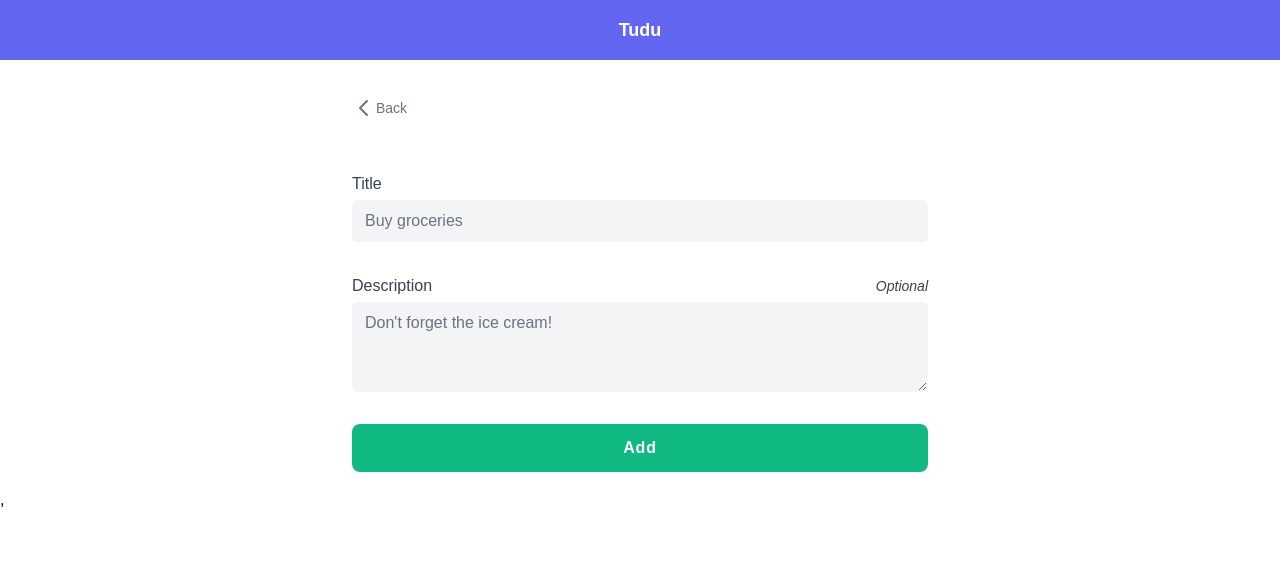
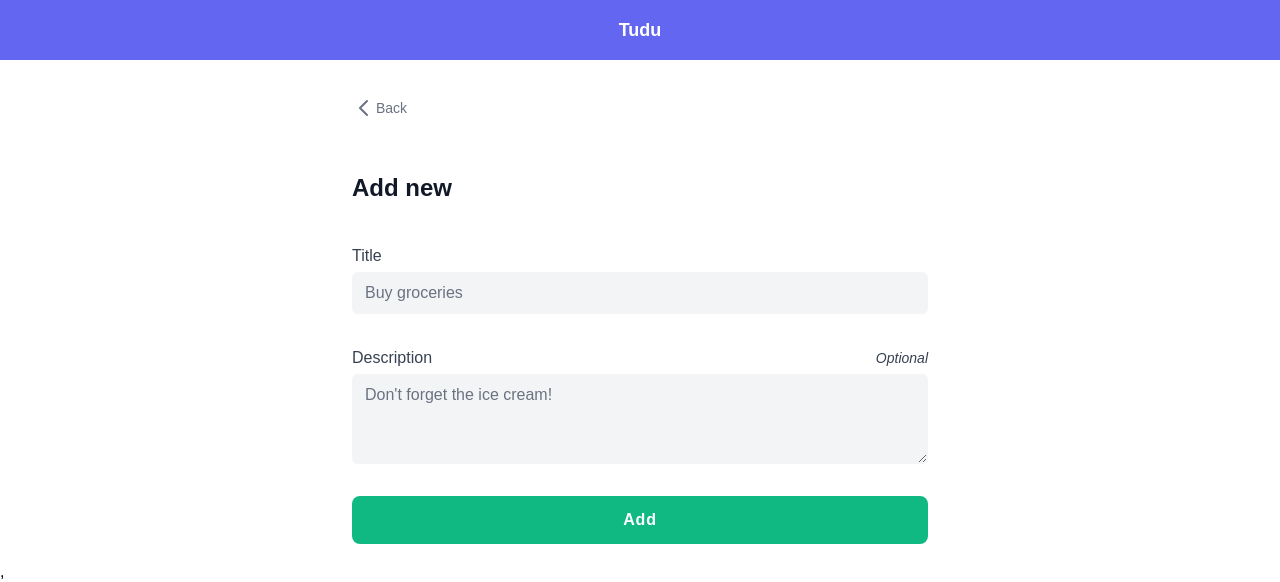
Before and after one commit to ihsanashi/react-tudu, a React (Create React App) app: page /new in a window 1280 px wide. Shown: the top 582 px of the page. Built offline with nearby package versions, Linux system fonts and the light colour scheme; no server answers.

Commit message:
add page title, transition to buttons

```diff
--- a/src/pages/new.js
+++ b/src/pages/new.js
@@ -52,11 +52,15 @@ function AddNew() {
       <BackHeader link='/' />
       <Wrapper className='p-4'>
         <div className='container'>
-          <form className='max-w-xl mx-auto' onSubmit={handleSubmit}>
+          <div className='max-w-xl mx-auto'>
+            <h3 className='text-2xl font-semibold text-gray-900 mb-7 md:mb-10'>
+              Add new
+            </h3>
+            <form onSubmit={handleSubmit}>
               <label className='block mb-8' htmlFor='title'>
                 <span className='text-gray-700'>Title</span>
                 <input
-                className='mt-1 w-full block rounded-md bg-gray-100 border-transparent focus:border-gray-500 focus:bg-white focus:ring-0'
+                  className='block w-full mt-1 bg-gray-100 border-transparent rounded-md focus:border-gray-500 focus:bg-white focus:ring-0'
                   type='text'
                   name='title'
                   required
@@ -69,10 +73,10 @@ function AddNew() {
               <label className='block my-8' htmlFor='description'>
                 <div className='flex flex-row items-center justify-between'>
                   <span className='text-gray-700'>Description</span>
-                <em className='text-gray-700 text-sm'>Optional</em>
+                  <em className='text-sm text-gray-700'>Optional</em>
                 </div>
                 <textarea
-                className='mt-1 block w-full rounded-md bg-gray-100 border-transparent focus:border-gray-500 focus:bg-white focus:ring-0'
+                  className='block w-full mt-1 bg-gray-100 border-transparent rounded-md focus:border-gray-500 focus:bg-white focus:ring-0'
                   name='description'
                   rows='3'
                   placeholder="Don't forget the ice cream!"
@@ -88,7 +92,7 @@ function AddNew() {
                   className={`${
                     loading
                       ? 'bg-gray-200 cursor-not-allowed'
-                    : 'bg-green-500 hover:bg-green-600 text-white'
+                      : 'bg-green-500 hover:bg-green-600 text-white transition duration-300 ease-in-out'
                   } font-semibold tracking-wider py-3 px-8 rounded-lg w-full`}
                   disabled={loading}
                 >
@@ -96,6 +100,7 @@ function AddNew() {
                 </button>
               </div>
             </form>
+          </div>
           {submitted && (
             <Banner
               text='A new to-do has been added to your list. Add more, or go back to
```
Lines whose indentation alone changed are shown as unchanged.
